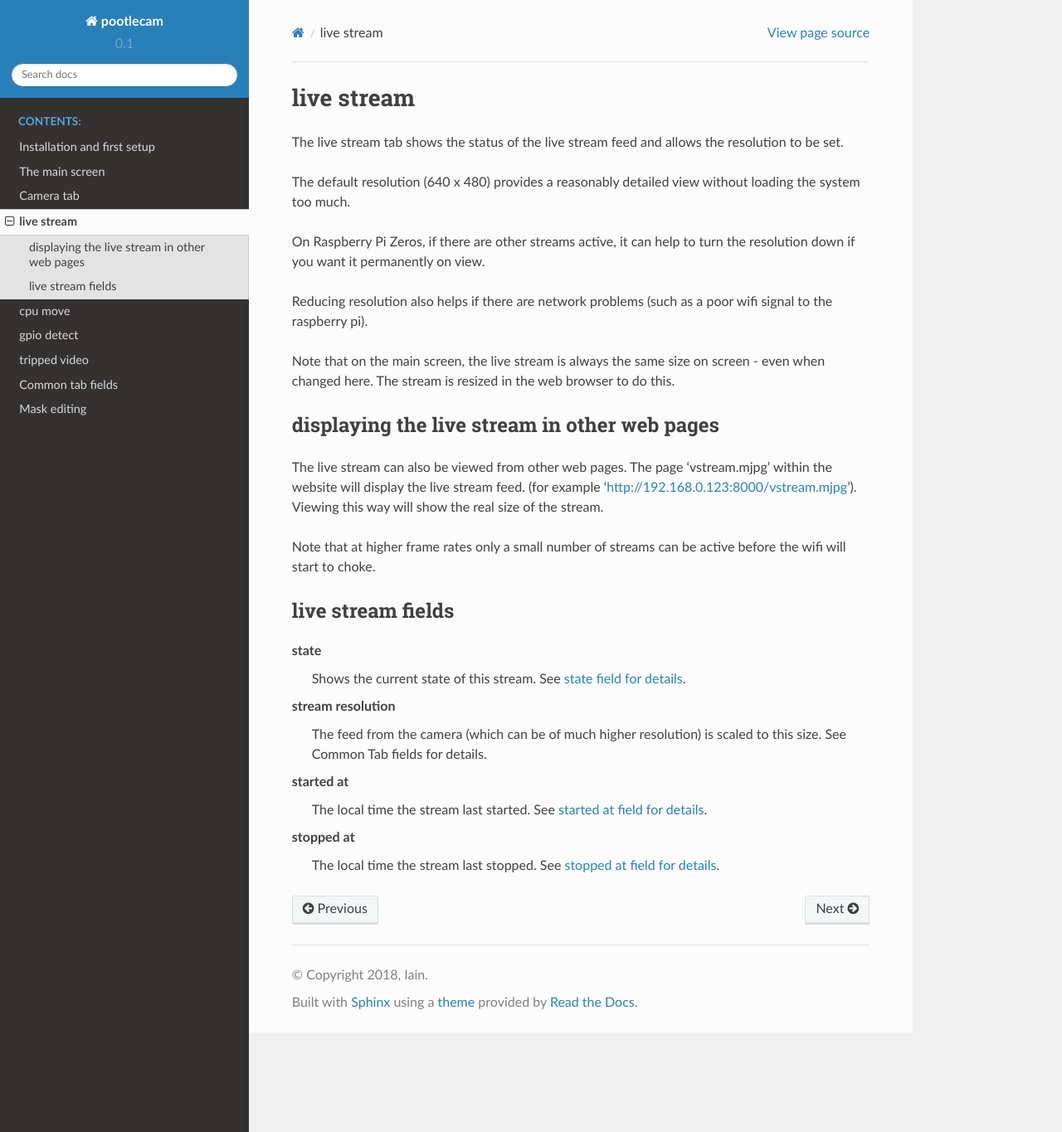
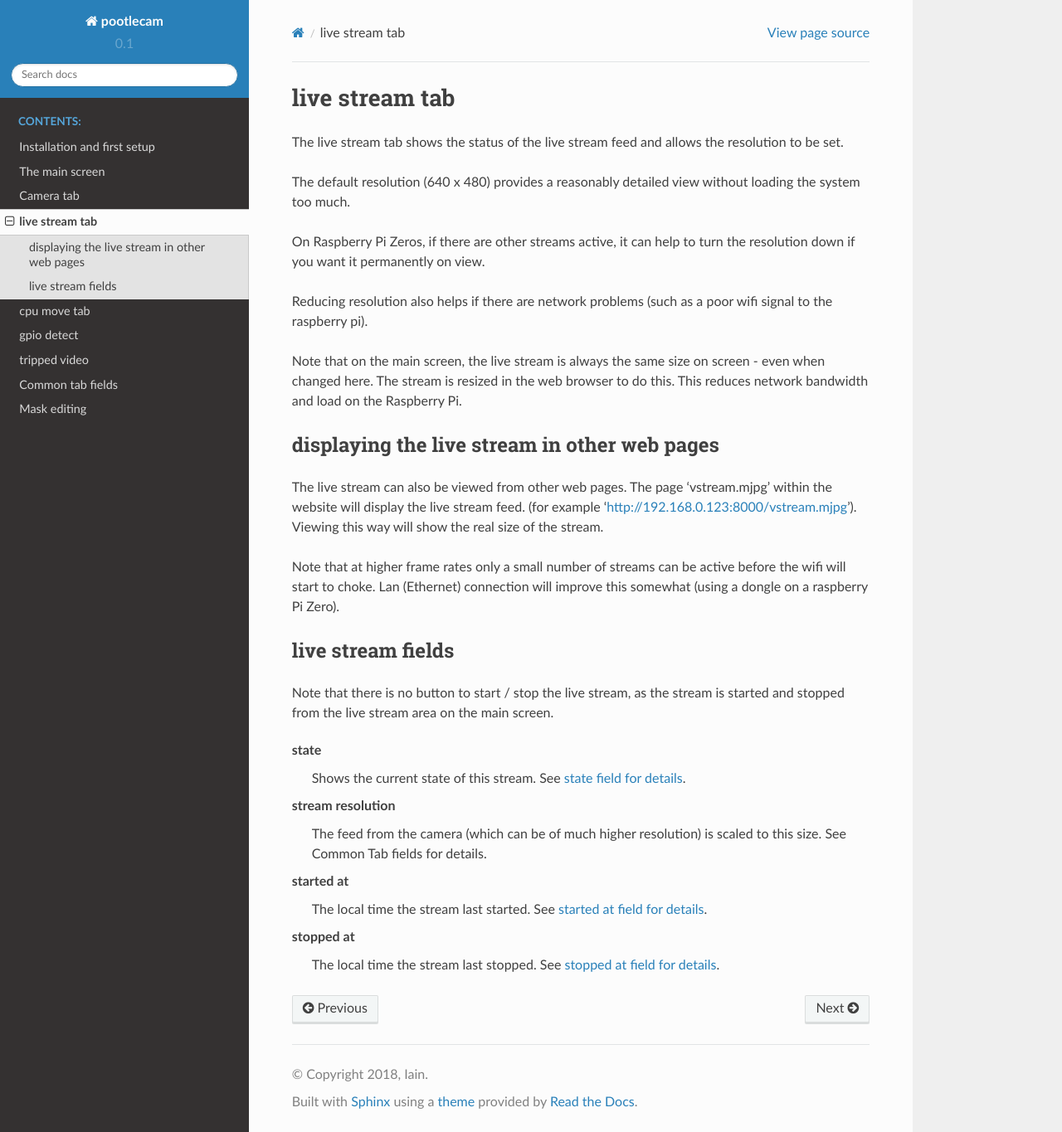
Before and after one commit to pootle/piCamDocs, a Sphinx documentation site: the page built from source/livestreamtab.rst, in a window 1280 px wide and 1365 px high. Shown: the whole window at 83% size. Built offline with Sphinx 7.4.7 and the Read the Docs theme 2.0.0, drawn with Linux system fonts in a browser that asks for light colours.

Commit message:
lots of updates to describe the current app state

```diff
--- a/source/cpumovetab.rst
+++ b/source/cpumovetab.rst
@@ -1,5 +1,5 @@
-cpu move
-========
+cpu move tab
+============
 
 The cpu move tab shows the settings and status for the cpu based movement detection.
 
--- a/source/index.rst
+++ b/source/index.rst
@@ -14,6 +14,8 @@ and much of the camera related code is based on examples from that module.
 This is the user documentation, it is for anyone that wants to use pootlecam without delving into the python
 that makes it all work.
 
+.. image:: _static/main1.png
+
 .. toctree::
    :maxdepth: 2
    :caption: Contents:
--- a/source/livestreamtab.rst
+++ b/source/livestreamtab.rst
@@ -1,5 +1,5 @@
-live stream
-===========
+live stream tab
+===============
 
 The live stream tab shows the status of the live stream feed and allows the resolution to be set.
 
@@ -11,7 +11,7 @@ permanently on view.
 Reducing resolution also helps if there are network problems (such as a poor wifi signal to the raspberry pi).
 
 Note that on the main screen, the live stream is always the same size on screen - even when changed here. The stream
-is resized in the web browser to do this.
+is resized in the web browser to do this. This reduces network bandwidth and load on the Raspberry Pi.
 
 displaying the live stream in other web pages
 ---------------------------------------------
@@ -19,10 +19,14 @@ displaying the live stream in other web pages
 The live stream can also be viewed from other web pages. The page 'vstream.mjpg' within the website will display the live stream feed.
 (for example 'http://192.168.0.123:8000/vstream.mjpg'). Viewing this way will show the real size of the stream.
 
-Note that at higher frame rates only a small number of streams can be active before the wifi will start to choke.
+Note that at higher frame rates only a small number of streams can be active before the wifi will start to choke. Lan (Ethernet)
+connection will improve this somewhat (using a dongle on a raspberry Pi Zero).
 
 live stream fields
 ------------------
+
+Note that there is no button to start / stop the live stream, as the stream is started and stopped from the live stream area on the
+main screen.
 
 state
     Shows the current state of this stream. See :ref:`state field for details <common-field-state>`.
--- a/source/mainscreen.rst
+++ b/source/mainscreen.rst
@@ -48,12 +48,14 @@ controls are in the live stream tab (see tabbed panels below or the detailed des
 The live view can be stopped at any time by clicking on the 'X' by the top right of the live view area.
 
 Immediately above the live view is the 'edit mask' button that overlays the live view with a mask used by the CPU
-movement detection activity. This is explained in TBD.
+movement detection activity. This is explained in :ref:`mask editing <mask-edit-top>`.
 
 Tabbed panels
 -------------
 
 There are more detailed control panels for the various functions in the tabbed panel area. Initially only the headings are
-shown, clicking on any heading will display the relevant controls below the headings.
+shown, clicking on any heading will highlight the heading and display the relevant controls below the headings.
+
+.. image:: _static/maintabs1.png
 
 The following pages explain each of the tabs.
--- a/source/startup.rst
+++ b/source/startup.rst
@@ -81,7 +81,7 @@ Test running
 Before rebooting, or if you don't have the start script run automatically, you can run the program interactively. This is a slight
 variation on the command used in start.sh as it logs messages to the console.
 
-Remember to cd piCameraWeb (or whatever folder you installedto).::
+Remember to cd piCameraWeb (or whatever folder you installed to).::
 
     python3 webserv.py -v 10 -c dummyConfig.py
 
```
Also changed, not shown: other parts of source/cpumovetab.rst (+2 -0 lines), source/maskedit.rst (+26 -6 lines), source/_static/main1.png (added), source/_static/maintabs1.png (added), source/_static/mask0.png (added), source/_static/mask1.png, source/_static/mask2.png, source/_static/mask3.png (added), 1 other file.
